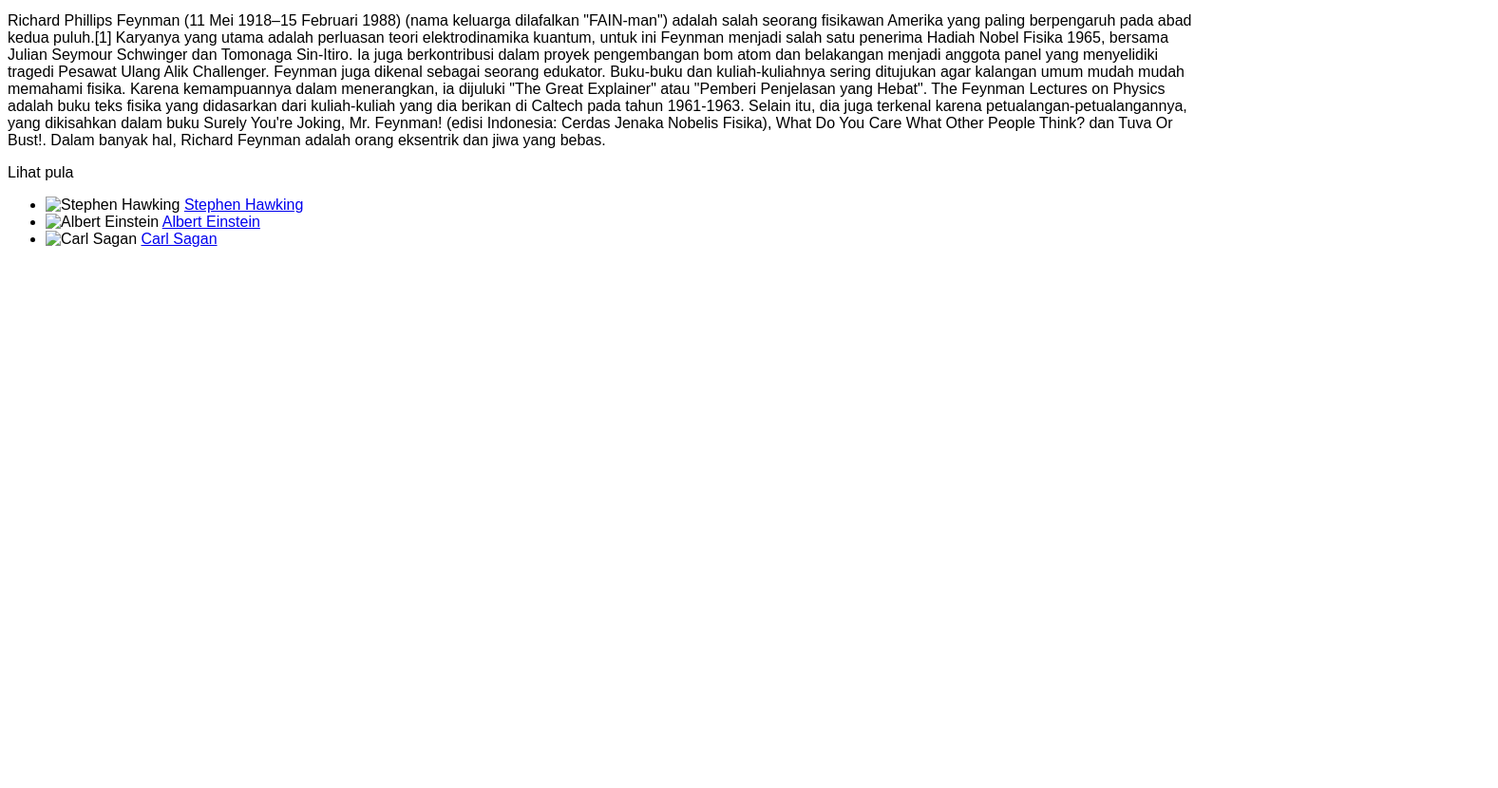
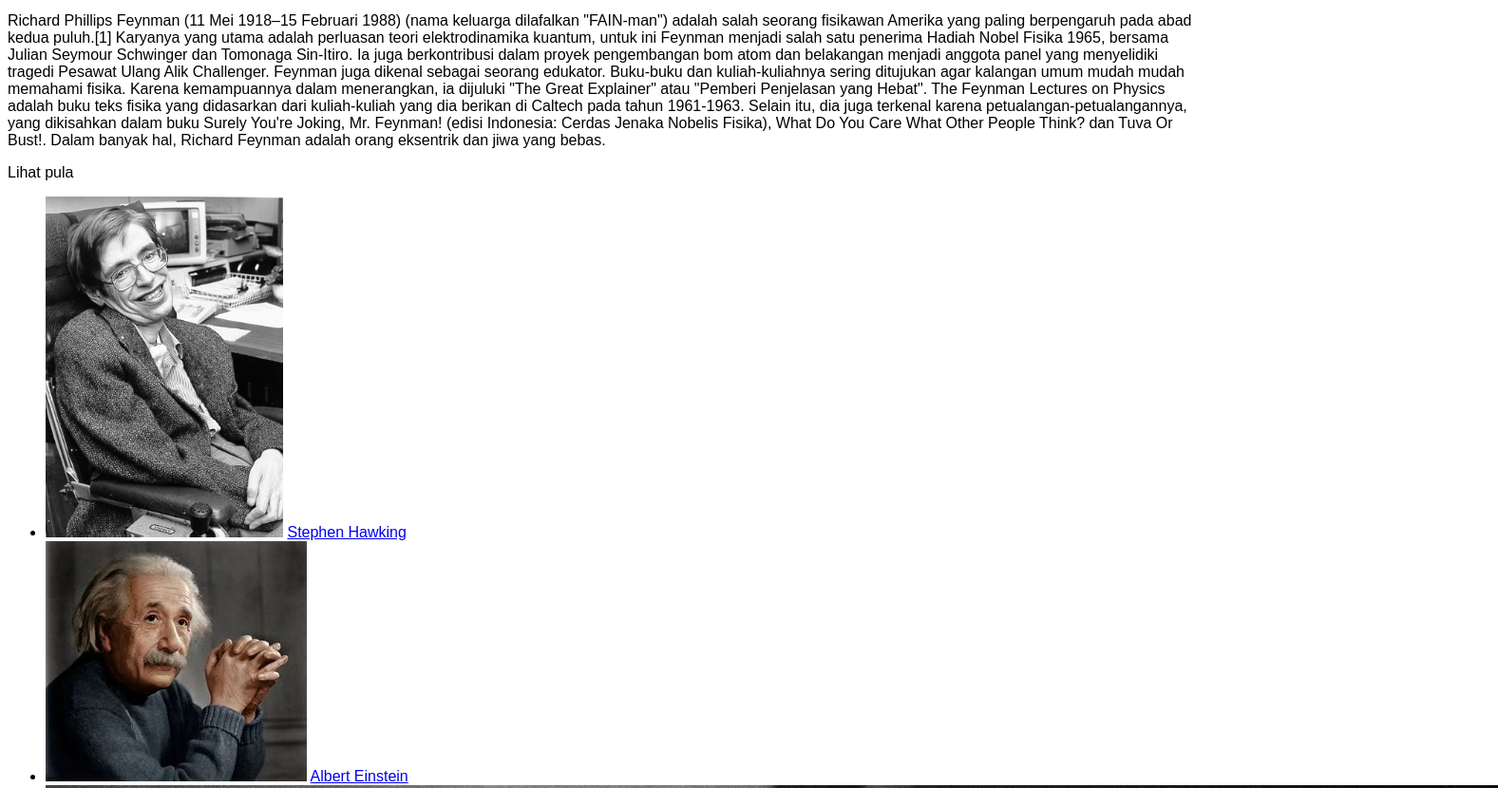
Before and after one commit to B10012/eb, a plain HTML site: page index.html in a window 1280 px wide. Shown: the part 666-1496 px from the top of the page at 95% size, 1577 px wide, since content can reach past the window. Before the commit the page ends 943 px from the top, so only its background shows below. Drawn offline with Linux system fonts and the light colour scheme.

Commit message:
Update index.html link aside

```diff
--- a/index.html
+++ b/index.html
@@ -33,15 +33,15 @@
             Lihat pula
             <ul>
                 <li>
-                    <img src="" alt="Stephen Hawking">
+                    <img src="./Stephen_Hawking.StarChild.jpg" alt="Stephen Hawking">
                     <a href="#">Stephen Hawking</a>
                 </li>
                 <li>
-                    <img src="" alt="Albert Einstein">
+                    <img src="./albert-einstein.webp" alt="Albert Einstein">
                     <a href="#">Albert Einstein</a>
                 </li>
                 <li>
-                    <img src="" alt="Carl Sagan">
+                    <img src="./carlsagan-FA.webp" alt="Carl Sagan">
                     <a href="#">Carl Sagan</a>
                 </li>
             </ul>
```
